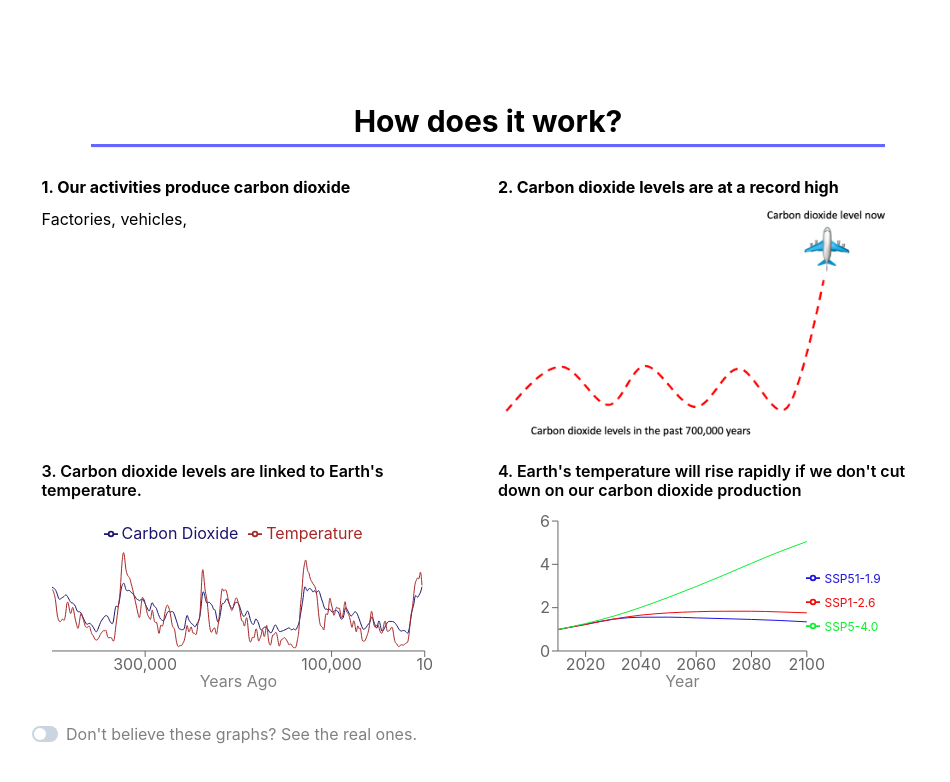
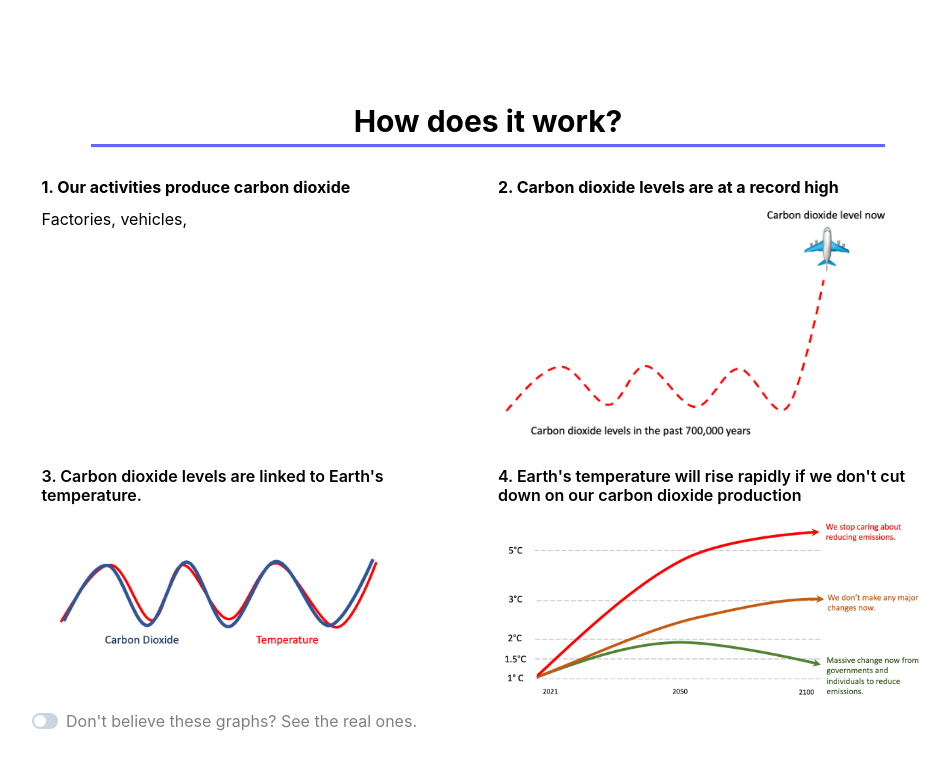
Before and after one commit to vincnt/toowarm, a Next.js app: page / in a window 1280 px wide. Shown: the part 858-1640 px from the top of the page, without its empty margins (152-1102 px from the left). Built offline with nearby package versions, Linux system fonts and the light colour scheme.

Commit message:
add more graphics

```diff
--- a/components/Charts.tsx
+++ b/components/Charts.tsx
@@ -79,19 +79,29 @@ export const co2AndTempLineChart = ({ co2AndTempData }: any) => (
         tickFormatter={(tick) => {
           return tick.toLocaleString();
         }}
+        style={{ fontSize: "10px" }}
       />
       <YAxis
-        hide={true}
+        // hide={true}
+        style={{ fontSize: "10px" }}
         yAxisId="left"
-        // label={{ value: "Carbon Dioxide", angle: -90, dx: -20 }}
         domain={[150, 350]}
-      />
+      >
+        <Label
+          value="Carbon Dioxide (ppmv)"
+          angle={-90}
+          dx={-20}
+          fontSize="12px"
+        />
+      </YAxis>
       <YAxis
-        hide={true}
+        style={{ fontSize: "10px" }}
+        // hide={true}
         yAxisId="right"
         orientation="right"
-        // label={{ value: "Temperature", angle: 90, dx: 15 }}
-      />
+      >
+        <Label value="Temperature (°C)" angle={90} dx={15} fontSize="12px" />
+      </YAxis>
     </LineChart>
   </ResponsiveContainer>
 );
@@ -136,12 +146,18 @@ export const sspProjectionLineChart = ({ sspProjections }: any) => (
         type="number"
         scale="time"
         domain={[2010, 2100]}
-        label={{ value: "Year", dy: 15 }}
-      />
-      <YAxis
-        // label={{ value: "Temperature Increase", angle: -90, dx: -20 }}
-        domain={[0, 6]}
-      />
+        style={{ fontSize: "10px" }}
+      >
+        <Label value="Year" dy={15} fontSize="12px" />
+      </XAxis>
+      <YAxis domain={[0, 6]} style={{ fontSize: "10px" }}>
+        <Label
+          value="Temperature Increase (°C)"
+          angle={-90}
+          dx={-15}
+          fontSize="12px"
+        />
+      </YAxis>
     </LineChart>
   </ResponsiveContainer>
 );
--- a/pages/index.tsx
+++ b/pages/index.tsx
@@ -33,6 +33,9 @@ import {
   sspProjectionLineChart,
 } from "../components/Charts";
 import co2Graphic from "../public/images/co2-graphic.png";
+import co2AndTempGraphic from "../public/images/co2AndTemp-graphic.png";
+import projectedGraphic from "../public/images/projected temp graphic.png";
+
 import { ArticlesList } from "../components/NewsArticle";
 
 export async function getStaticProps() {
@@ -302,12 +305,13 @@ const IndexPage = ({
             />
           </Box>
 
-          <Box bg="white">
+          <Flex bg="white">
             <SimpleGrid
               minChildWidth={{ base: "100%", md: "40%" }}
               width="90%"
               margin="auto"
-              spacing={{ base: "10px", md: "20px" }}
+              spacing={{ base: "3px", md: "20px" }}
+              pb="30px"
             >
               <Box width="100%" height="100%" pb={{ base: "10px", md: "20px" }}>
                 <Heading size="sm" fontWeight="bold">
@@ -321,10 +325,16 @@ const IndexPage = ({
                 <Heading size="sm" fontWeight="bold">
                   2. Carbon dioxide levels are at a record high
                 </Heading>
-                <Box height="200px" py="5px">
+                <Box
+                  height={{
+                    base: switchValue ? "250px" : "150px",
+                    md: "200px",
+                  }}
+                  py="5px"
+                >
                   {switchValue ? (
-                    <>
-                      {co2HistoricLineChart({ co2Data, co2SliderValue })}{" "}
+                    <Flex flexDirection="column">
+                      {co2HistoricLineChart({ co2Data, co2SliderValue })}
                       <VStack width="100%">
                         <Slider
                           aria-label="co2-slider"
@@ -344,7 +354,7 @@ const IndexPage = ({
                         </Slider>
                         <Text fontSize="sm"> Adjust Time Range</Text>
                       </VStack>
-                    </>
+                    </Flex>
                   ) : (
                     <Box width="90%" height="80%">
                       <NextImage src={co2Graphic} alt="me" />
@@ -352,23 +362,49 @@ const IndexPage = ({
                   )}
                 </Box>
               </Box>
-              <Box width="100%" pt={{ base: "2px", md: "25px" }}>
+              <Box
+                width="100%"
+                height={{ base: switchValue ? "250px" : "150px", md: "200px" }}
+                py={{ base: "10px", md: "30px" }}
+              >
                 <Heading size="sm" fontWeight="semibold">
                   3. Carbon dioxide levels are linked to Earth's temperature.
                 </Heading>
-                {co2AndTempLineChart({ co2AndTempData })}
+
+                {switchValue ? (
+                  <>{co2AndTempLineChart({ co2AndTempData })}</>
+                ) : (
+                  <Box width="80%" height="100%" py="40px">
+                    <NextImage src={co2AndTempGraphic} alt="me" />
+                  </Box>
+                )}
               </Box>
 
-              <Box width="100%" pt={{ base: "2px", md: "25px" }}>
+              <Box
+                width="100%"
+                height={{ base: switchValue ? "250px" : "150px", md: "200px" }}
+                py={{ base: "10px", md: "30px" }}
+              >
                 <Heading size="sm" fontWeight="semibold">
                   4. Earth's temperature will rise rapidly if we don't cut down
                   on our carbon dioxide production
                 </Heading>
-                {sspProjectionLineChart({ sspProjections })}
+                {switchValue ? (
+                  <Box pt="5px">
+                    {sspProjectionLineChart({ sspProjections })}
+                  </Box>
+                ) : (
+                  <Box width="100%" height="100%" pt="10px">
+                    <NextImage src={projectedGraphic} alt="me" />
+                  </Box>
+                )}
               </Box>
             </SimpleGrid>
-          </Box>
-          <Box py="20px" pl={{ base: "10px", md: "40px" }}>
+          </Flex>
+          <Box
+            py={{ base: "30px", md: "40px" }}
+            pl={{ base: "10px", md: "40px" }}
+          >
             <Switch
               size="sm"
               onChange={(event) => setSwitchValue(event.target.checked)}
```
Also changed, not shown: public/images/co2AndTemp-graphic.png (added), public/images/projected temp graphic.png (added).
